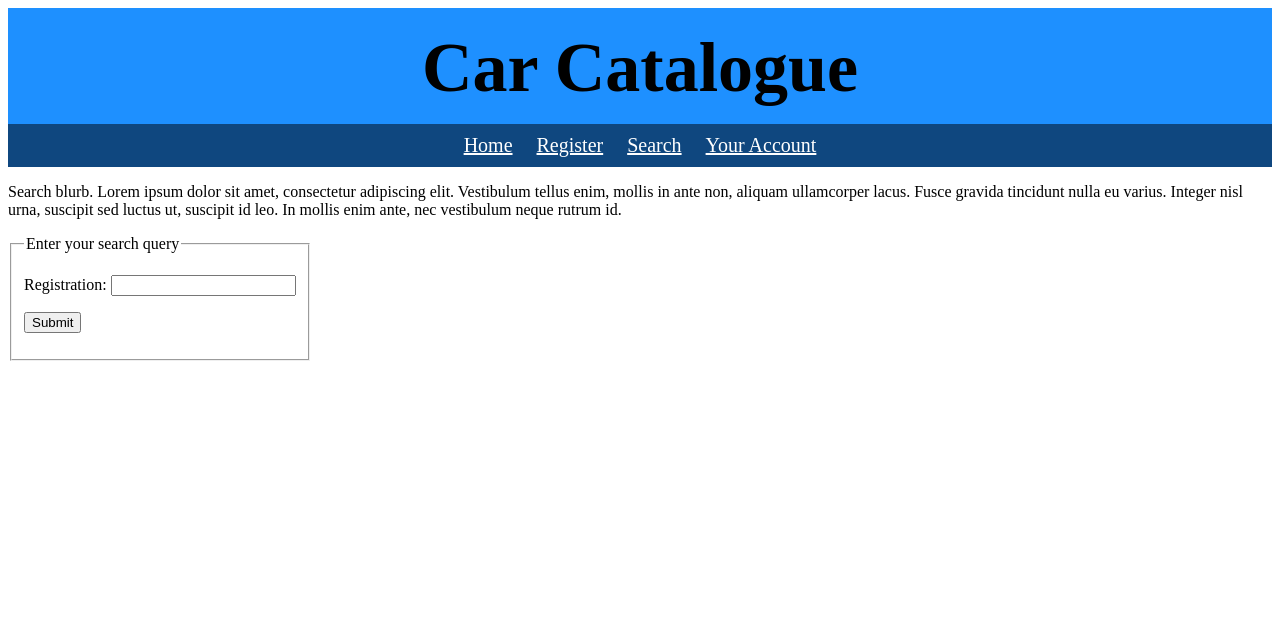
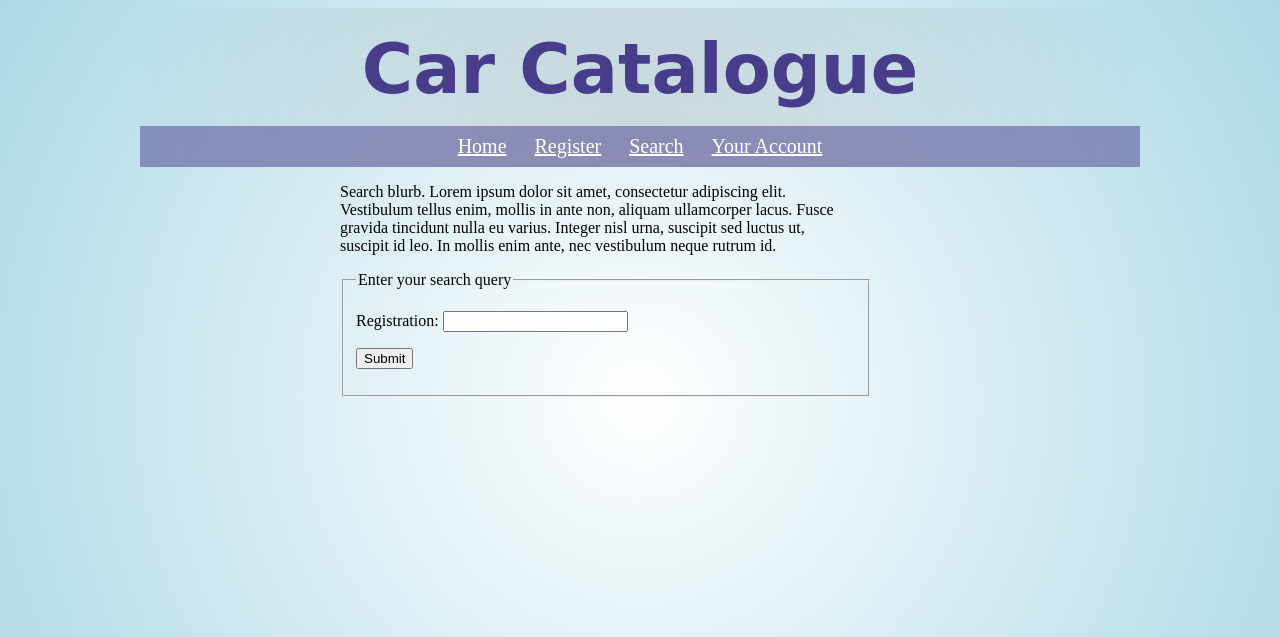
Before and after one commit to nyakeh/Web, a PHP site: page /Search.html in a window 1280 px wide. Shown: the top 637 px of the page. Run offline with PHP 8.4, Linux system fonts and the light colour scheme.

Commit message:
Dynamic registration form. styled home page. GG

```diff
--- a/Assignment/Assignment/Styles.css
+++ b/Assignment/Assignment/Styles.css
@@ -1,13 +1,17 @@
 header {
-    background: dodgerblue;
-    background-size: cover;
     padding: 20px 0 0 0;
+    width: 1000px;
+    margin: 0 auto;
+    background: rgba(0,0,0,0.1);
+    background: -webkit-radial-gradient(50% 100%, circle, rgba(0,0,0,0.1), transparent)
 }
 
 h1 {
     font-size: 70px;
     text-align: center;
     margin: 0;
+    font-family: 'Slackey', cursive;
+    color: rgba(72,61,139, 1);
 }
 
 nav {
@@ -15,14 +19,19 @@ nav {
 }
 
 nav ul {
-    padding: 10px 0;
-    background: rgba(0,0,0,0.5);
+    padding: 9px;
+    background: rgba(72,61,139, 0.5);
 }
 
 nav li
 {
     display:inline;
-    padding: 0px 10px 0px 10px;
+    padding: 12px;
+}
+
+nav li:hover
+{
+    background-color: rgba(72,61,139, 1) ;
 }
 
 a {
@@ -35,14 +44,26 @@ form {
 }
 
 #loginDetails {
-    max-width: 300px;
-    max-height: 300px;
 }
 
-#username {
+.show {
     opacity: 0;
 }
 
-.hide {
-    opacity: 1;
+p {
+    width: 500px;
 }
+section {
+    width: 600px;
+    margin: 0 auto;
+}
+
+html {
+    background: -webkit-radial-gradient(50% 50%, circle, white, lightblue) no-repeat center center fixed;
+    -webkit-background-size: cover;
+}
+
+#loginBox {
+    background: lightblue;
+    width: 530px;
+}
--- a/Assignment/Assignment/script.js
+++ b/Assignment/Assignment/script.js
@@ -10,7 +10,7 @@ $('div').on('click', function() {
     alert(" world");
 });
 */
-
+var btnText = 0;
 function initialise() {
     /*var button = document.getElementById('register');
     var username = document.getElementById('username');
@@ -24,8 +24,24 @@ function initialise() {
  $('username').toggleClass('hide');
  });
 */
-    $('#register').on('click', function() {
-        $('#username').toggleClass('hide');
-    });
+    $('#Username').toggleClass('show');
+    /*alert("hi");*/
+    /*$('#register').on('click', function() {
+        $('#Username').toggleClass('show');
+    });*/
 }
+function changeText() {
+
+    $('#Username').toggleClass('show');
+    if (btnText == 0){
+        btnText = 1;
+        $('#register').html('login');
+        $('#new').html('<p id="Username"><label>Username<input type="text" name="username"></label></p>');
+    } else {
+        $('#register').html('register');
+        $('#new').html('');
+        btnText = 0;
+    }
+}
+
 window.onload=initialise;
```
Also changed, not shown: Assignment/Assignment/Home.html (+12 -7 lines).
